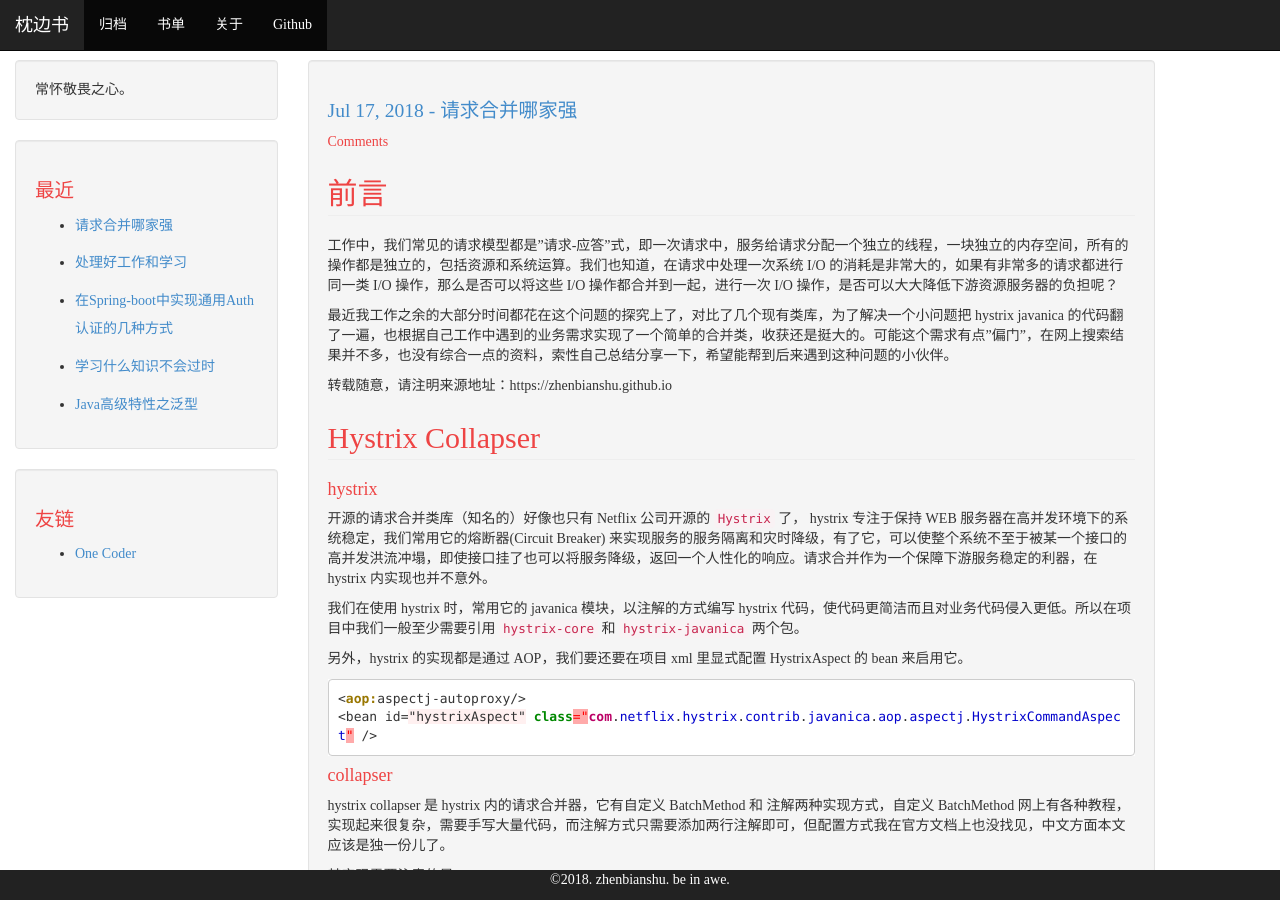
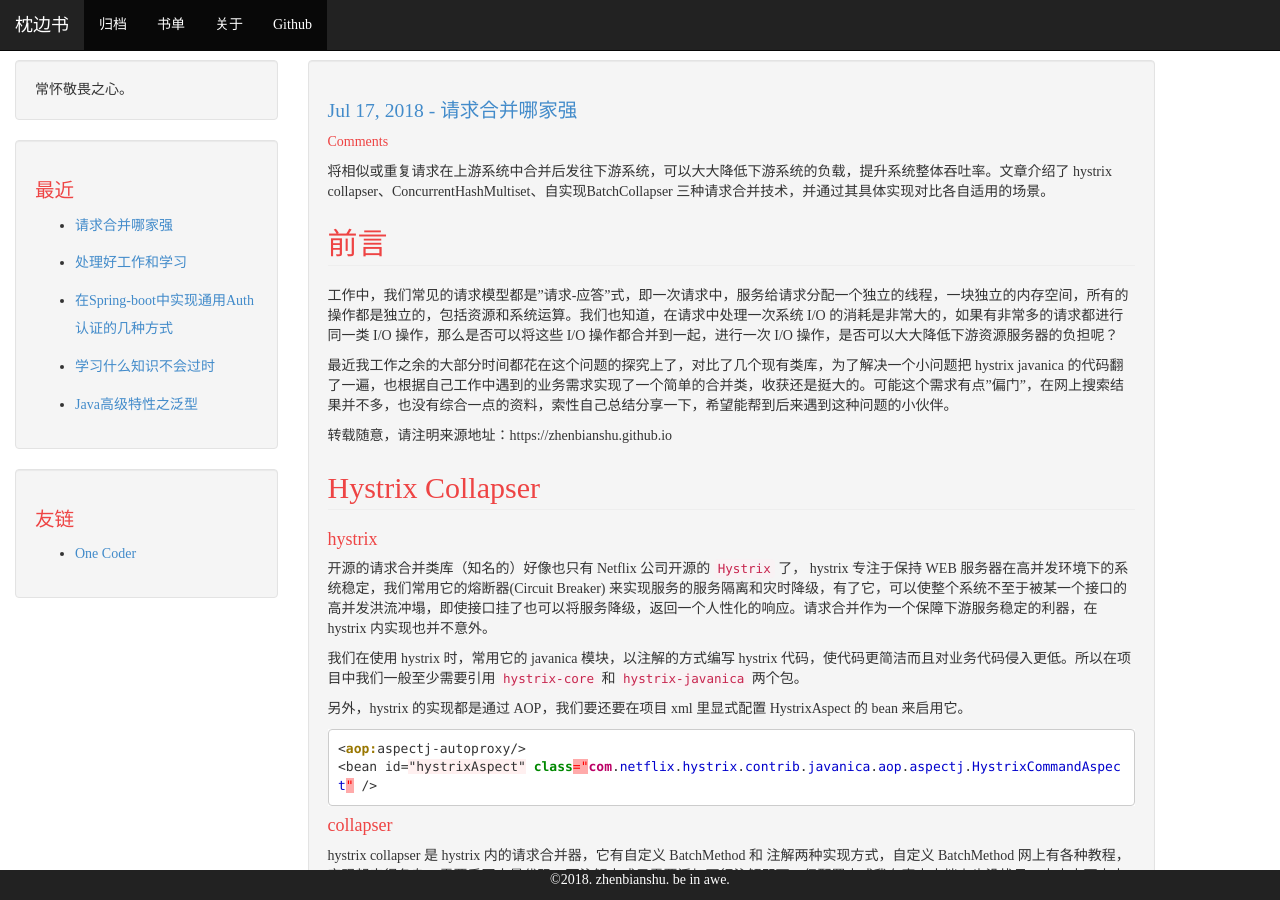
Before and after one commit to zhenbianshu/zhenbianshu.github.io, a Jekyll site: the page built from _posts/2018-07-17-multi_request_collapse.md, in a window 1280 px wide and 900 px high. Built offline with Jekyll 4.4.1, drawn with Linux system fonts in a browser that asks for light colours; comment, search, counter and statistics services are not loaded.

Commit message:
add blog summary;

```diff
--- a/_posts/2018-07-17-multi_request_collapse.md
+++ b/_posts/2018-07-17-multi_request_collapse.md
@@ -4,6 +4,8 @@ title: "请求合并哪家强"
 date: 2018-07-17 20:00:06 +0800
 comments: true
 ---
+
+将相似或重复请求在上游系统中合并后发往下游系统，可以大大降低下游系统的负载，提升系统整体吞吐率。文章介绍了 hystrix collapser、ConcurrentHashMultiset、自实现BatchCollapser 三种请求合并技术，并通过其具体实现对比各自适用的场景。
 
 ## 前言
 ---
```
